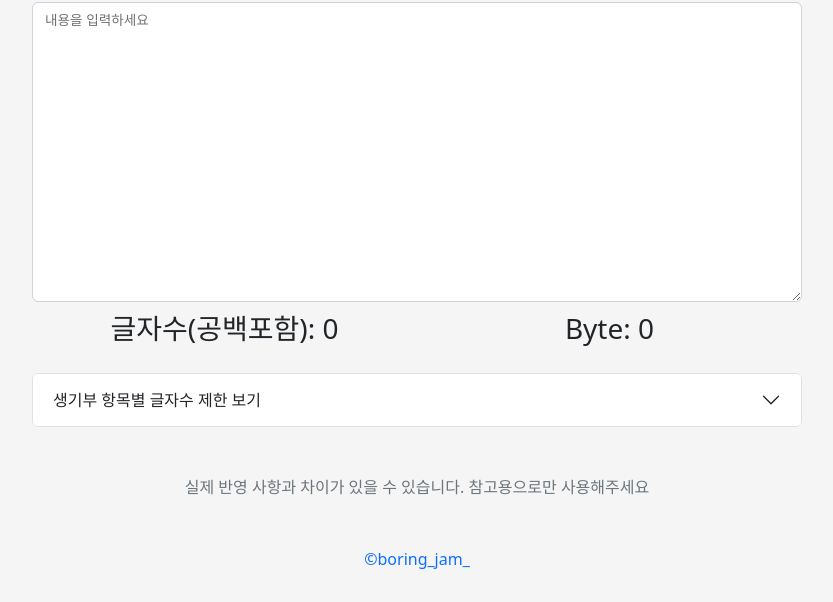
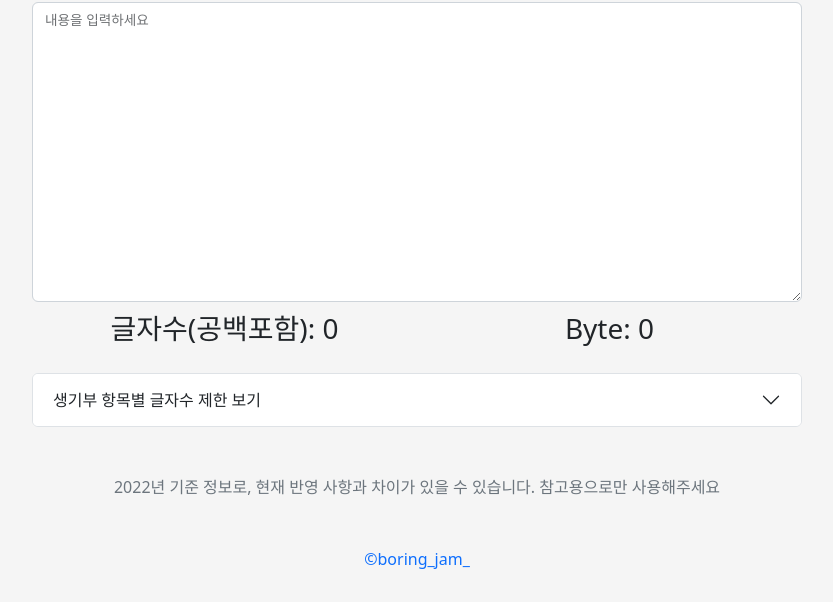
Before and after one commit to jamie2779/schoolTextLength, a plain HTML site: page index.html in a window 1280 px wide. Shown: the part 199-801 px from the top of the page, without its empty margins (223-1056 px from the left). Drawn offline with nearby package versions, Linux system fonts and the light colour scheme.

Commit message:
Update index.html

```diff
--- a/index.html
+++ b/index.html
@@ -172,7 +172,7 @@
         </div>
       </div>
 
-    <p class="mt-5 mb-3 text-muted">실제 반영 사항과 차이가 있을 수 있습니다. 참고용으로만 사용해주세요</p>
+    <p class="mt-5 mb-3 text-muted">2022년 기준 정보로, 현재 반영 사항과 차이가 있을 수 있습니다. 참고용으로만 사용해주세요</p>
     <p class="mt-5 mb-3 text-muted"><a href="https://www.instagram.com/boring_jam_/" style="text-decoration-line: none;"> &copy;boring_jam_</a></p>
   </form>
 </main>
```
